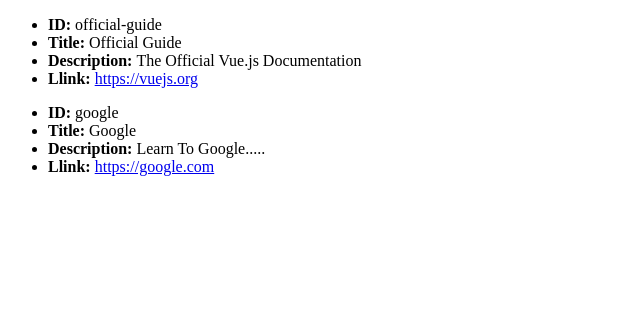
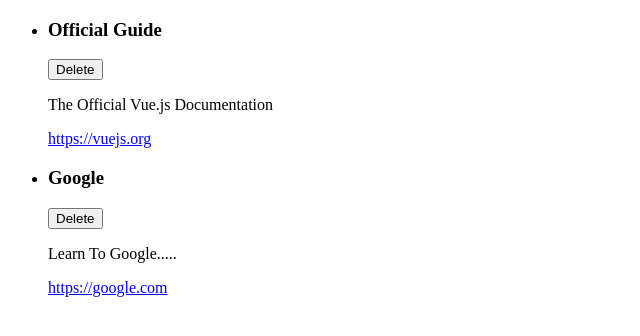
Before and after one commit to mahmoudsiliman75/learning-resourses-vue.js, a Vue app: page / in a window 1280 px wide. Shown: the top 336 px of the page, without its empty margins (0-640 px from the left). Built offline with nearby package versions, Linux system fonts and the light colour scheme.

Commit message:
add learning Resourse component

```diff
--- a/src/App.vue
+++ b/src/App.vue
@@ -1,14 +1,22 @@
 <template>
-  <ul v-for="resourse in storedResourses" :key="resourse.id">
-    <li> <strong>ID:</strong> {{resourse.id}}  </li>
-    <li> <strong> Title: </strong> {{resourse.title}} </li>
-    <li> <strong> Description: </strong> {{resourse.description}} </li>
-    <li> <strong> Llink: </strong> <a :href="resourse.link">{{resourse.link}}</a> </li>
+  <ul>
+    <learning-resourse
+      v-for="resourse in storedResourses"
+      :key="resourse.id"
+      :title="resourse.title"
+      :description="resourse.description"
+      :link="resourse.link"
+    ></learning-resourse>
   </ul>
 </template>
 
 <script>
+import LearningResourse from './components/learning-resourses/LearningResourse.vue';
+
 export default {
+  components: {
+    'learning-resourse': LearningResourse,
+  },
   data() {
     return {
       storedResourses: [
@@ -27,5 +35,5 @@ export default {
       ],
     };
   },
-}
+};
 </script>
--- /dev/null
+++ b/src/components/learning-resourses/LearningResourse.vue
@@ -0,0 +1,20 @@
+<template>
+  <li>
+    <div>
+      <header>
+        <h3> {{title}} </h3>
+        <button> Delete </button>
+      </header>
+      <p>{{description}}</p>
+      <nav>
+        <a :href="link"> {{link}} </a>
+      </nav>
+    </div>
+  </li>
+</template>
+
+<script>
+export default {
+  props: [ 'title', 'description', 'link' ],
+}
+</script>
```
